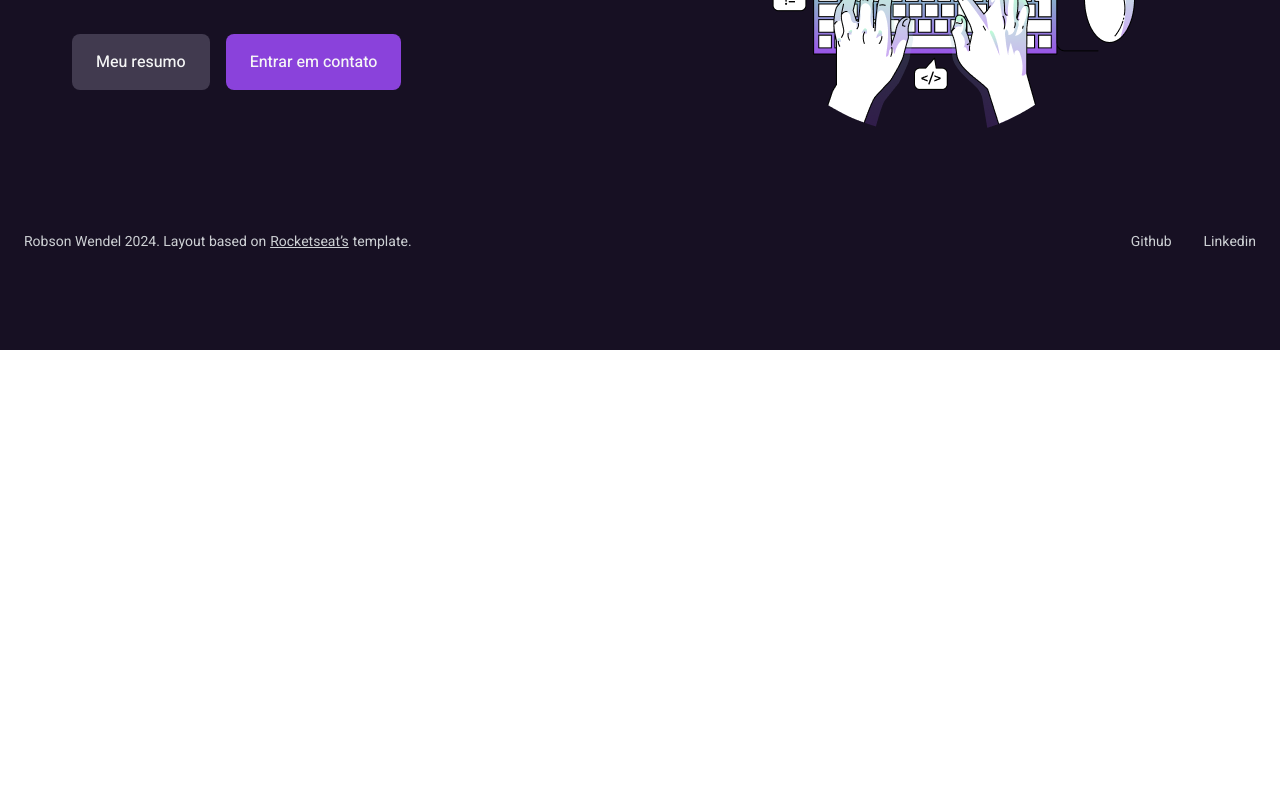
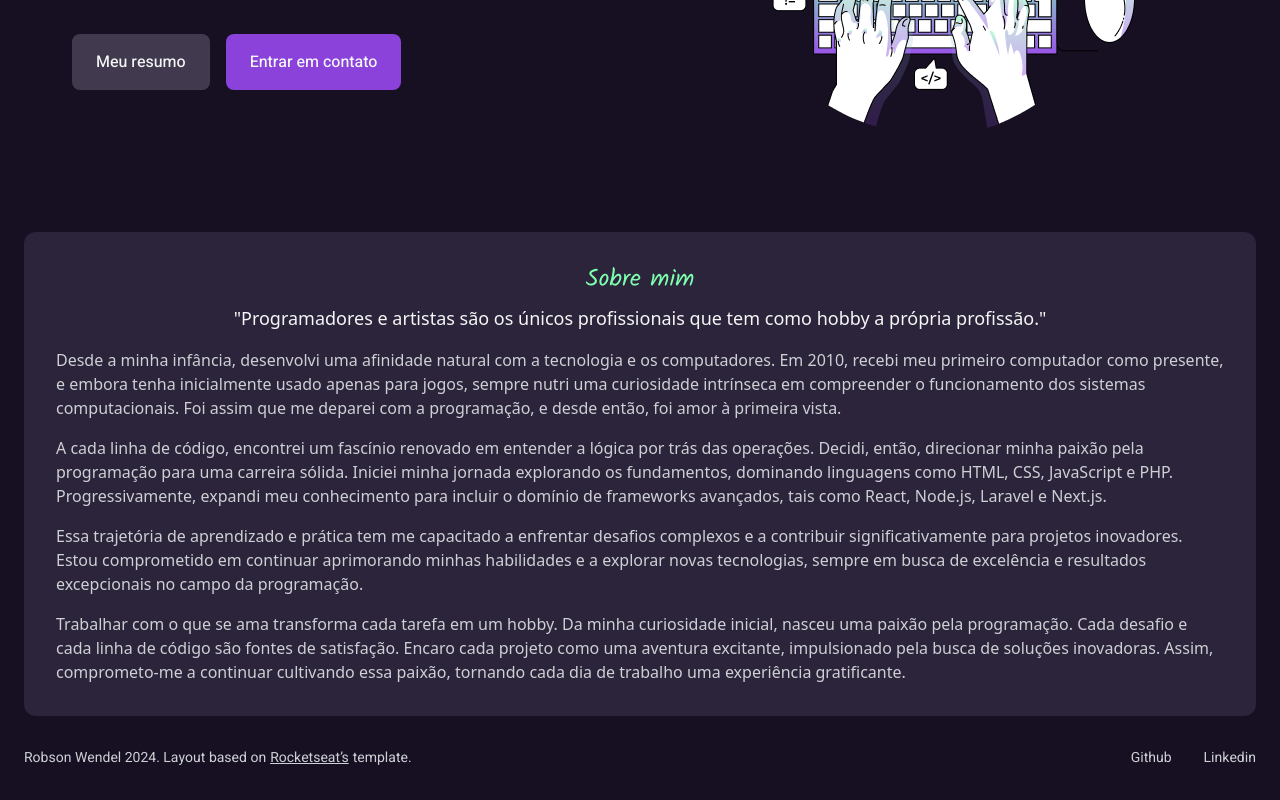
Before and after one commit to robsu17/my-portfolio, a React (Vite) app: page / in a window 1280 px wide. Shown: the part 450-1250 px from the top of the page. Before the commit the page ends 800 px from the top, so only its background shows below. Built offline with nearby package versions, Linux system fonts and the light colour scheme.

Commit message:
feat: página sobre mim implementada

```diff
--- a/index.html
+++ b/index.html
@@ -1,5 +1,5 @@
 <!doctype html>
-<html lang="en">
+<html lang="pt-br">
   <head>
     <meta charset="UTF-8" />
     <link rel="icon" type="image/svg+xml" href="/vite.svg" />
@@ -15,7 +15,7 @@
 
     <title>Meu portifólio</title>
   </head>
-  <body>
+  <body class="overflow-x-hidden">
     <div id="root"></div>
     <script type="module" src="/src/main.tsx"></script>
   </body>
--- a/src/App.tsx
+++ b/src/App.tsx
@@ -1,9 +1,11 @@
+import { About } from './components/About'
 import { Apresentation } from './components/Apresentation'
 
 function App() {
   return (
     <div>
       <Apresentation />
+      <About />
     </div>
   )
 }
--- /dev/null
+++ b/src/components/About.tsx
@@ -0,0 +1,54 @@
+export function About() {
+  return (
+    <div
+      id="sobre"
+      className="flex flex-col gap-4 bg-surface-primary p-8 rounded-xl"
+    >
+      <div>
+        <h1 className="font-kalam text-secondary-color text-center mb-2 text-2xl">
+          Sobre mim
+        </h1>
+        <h1 className="text-text-primary text-lg font-normal mb-4 text-center">
+          &quot;Programadores e artistas são os únicos profissionais que tem
+          como hobby a própria profissão.&quot;
+        </h1>
+
+        <div className="text-text-secondary flex flex-col gap-4">
+          <p>
+            Desde a minha infância, desenvolvi uma afinidade natural com a
+            tecnologia e os computadores. Em 2010, recebi meu primeiro
+            computador como presente, e embora tenha inicialmente usado apenas
+            para jogos, sempre nutri uma curiosidade intrínseca em compreender o
+            funcionamento dos sistemas computacionais. Foi assim que me deparei
+            com a programação, e desde então, foi amor à primeira vista.
+          </p>
+          <p>
+            A cada linha de código, encontrei um fascínio renovado em entender a
+            lógica por trás das operações. Decidi, então, direcionar minha
+            paixão pela programação para uma carreira sólida. Iniciei minha
+            jornada explorando os fundamentos, dominando linguagens como HTML,
+            CSS, JavaScript e PHP. Progressivamente, expandi meu conhecimento
+            para incluir o domínio de frameworks avançados, tais como React,
+            Node.js, Laravel e Next.js.
+          </p>
+          <p>
+            Essa trajetória de aprendizado e prática tem me capacitado a
+            enfrentar desafios complexos e a contribuir significativamente para
+            projetos inovadores. Estou comprometido em continuar aprimorando
+            minhas habilidades e a explorar novas tecnologias, sempre em busca
+            de excelência e resultados excepcionais no campo da programação.
+          </p>
+          <p>
+            Trabalhar com o que se ama transforma cada tarefa em um hobby. Da
+            minha curiosidade inicial, nasceu uma paixão pela programação. Cada
+            desafio e cada linha de código são fontes de satisfação. Encaro cada
+            projeto como uma aventura excitante, impulsionado pela busca de
+            soluções inovadoras. Assim, comprometo-me a continuar cultivando
+            essa paixão, tornando cada dia de trabalho uma experiência
+            gratificante.
+          </p>
+        </div>
+      </div>
+    </div>
+  )
+}
--- a/src/components/layout/Footer.tsx
+++ b/src/components/layout/Footer.tsx
@@ -13,7 +13,7 @@ const socials = [
 
 export function Footer() {
   return (
-    <footer className="flex justify-between items-center text-text-secondary text-sm font-heebo font-normal">
+    <footer className="flex justify-between items-center py-8 text-text-secondary text-sm font-heebo font-normal">
       <div>
         <p>
           Robson Wendel 2024. Layout based on
--- a/src/components/layout/Navbar.tsx
+++ b/src/components/layout/Navbar.tsx
@@ -1,28 +1,28 @@
-import { useState } from "react"
+import { useState } from 'react'
 
-import { Icon } from "@iconify/react"
+import { Icon } from '@iconify/react'
 
 const links = [
   {
     id: 1,
     session: 'Home',
-    href: '#'
+    href: '#',
   },
   {
     id: 2,
     session: 'Sobre',
-    href: '#'
+    href: '#sobre',
   },
   {
     id: 3,
     session: 'Projetos',
-    href: '#'
+    href: '#',
   },
   {
     id: 4,
     session: 'Contatos',
-    href: '#'
-  }
+    href: '#',
+  },
 ]
 
 type Language = {
@@ -31,7 +31,7 @@ type Language = {
 
 export function Navbar() {
   const [language] = useState<Language>({
-    type: 'PT'
+    type: 'PT',
   })
 
   const [darkMode, setDarkMode] = useState<boolean>(true)
@@ -43,14 +43,19 @@ export function Navbar() {
   return (
     <div className="py-4 flex justify-between items-center shadow-xl">
       <div>
-        <h2 className="font-kalam text-text-primary text-2xl font-medium">Robson Wendel</h2>
+        <h2 className="font-kalam text-text-primary text-2xl font-medium">
+          Robson Wendel
+        </h2>
       </div>
       <div className="flex items-center gap-6">
         <ul className="flex justify-between gap-6">
           {links.map((link) => {
             return (
               <li key={link.id} className="p-2">
-                <a className="font-heebo font-normal text-text-secondary text-base hover:text-text-primary hover:font-bold duration-200" href={link.href}>
+                <a
+                  className="font-heebo font-normal text-text-secondary text-base hover:text-text-primary hover:font-bold duration-200"
+                  href={link.href}
+                >
                   {link.session}
                 </a>
               </li>
@@ -58,7 +63,10 @@ export function Navbar() {
           })}
         </ul>
         <div className="flex items-center gap-6">
-          <button type="button" className="font-heebo font-normal text-text-secondary text-base hover:text-text-primary hover:font-bold duration-200">
+          <button
+            type="button"
+            className="font-heebo font-normal text-text-secondary text-base hover:text-text-primary hover:font-bold duration-200"
+          >
             {language.type}
           </button>
           <button
--- a/src/layout/index.tsx
+++ b/src/layout/index.tsx
@@ -8,7 +8,7 @@ type Props = {
 
 export function Layout({ children }: Props) {
   return (
-    <div className="bg-surface-background w-screen h-screen">
+    <div className="bg-surface-background w-screen min-h-screen">
       <div className="max-w-[1440px] mx-auto px-6">
         <Navbar />
         {children}
--- a/src/styles/index.css
+++ b/src/styles/index.css
@@ -1,3 +1,9 @@
 @tailwind base;
 @tailwind components;
 @tailwind utilities;
+
+* {
+  margin: 0;
+  padding: 0;
+  box-sizing: border-box;
+}
```
